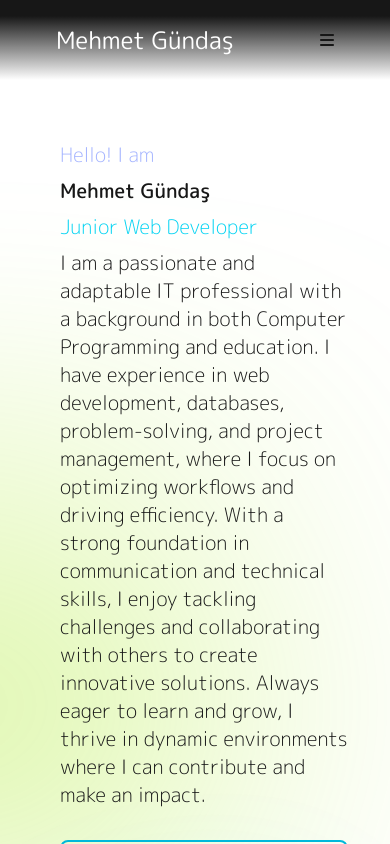
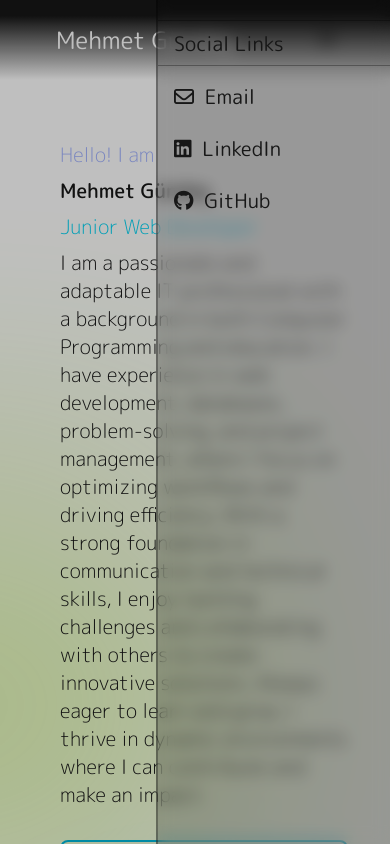
Before and after one commit to mgundas/portfolio, a Next.js app: page / in a window 390 px wide. Both pictures are taken after a click on the button 327 px from the left and 40 px from the top of the page. Shown: the top 844 px of the page. Built offline with nearby package versions, Linux system fonts and the light colour scheme.

Commit message:
implemented the first version of mobile sidebar

```diff
--- a/src/app/globals.css
+++ b/src/app/globals.css
@@ -43,6 +43,14 @@ body {
   @apply leading-[.5]! transition-shadow ease-linear hover:shadow-[0px_0px_15px_rgba(255,255,255,0.8)]
 }
 
+.icon {
+  @apply leading-[.5]! transition-shadow ease-linear
+}
+
 .sm_md_text {
   @apply text-right sm:text-left
 }
+
+.sidebar-link {
+  @apply rounded-lg text-xl p-2 px-4 hover:[&>i]:shadow-[0px_0px_15px_rgba(255,255,255,0.8)]
+}
--- a/src/components/Navbar/Navbar.tsx
+++ b/src/components/Navbar/Navbar.tsx
@@ -1,7 +1,19 @@
-import db from '../../database/database';
+"use client";
+import { useRef } from "react";
+import db from "../../database/database";
 
 const Navbar = () => {
+  const buttonRef = useRef<HTMLButtonElement>(null);
+  const menuRef = useRef<HTMLDivElement>(null);
+  const overlayRef = useRef<HTMLDivElement>(null);
+
+  const handleClick = () => {
+    menuRef.current?.classList.toggle("translate-x-full");
+    overlayRef.current?.classList.toggle("hidden");
+  };
+
   return (
+    <>
       <div className="sticky sm:relative top-0 z-50 h-16 flex items-center justify-between p-10 bg-gradient-to-b from-[#171717] from-20% to-[#00000000]">
         <h1 className="text-white text-2xl ml-4">{db.profile.name}</h1>
         <ul className="gap-4 text-xl items-center hidden sm:flex">
@@ -11,9 +23,50 @@ const Navbar = () => {
           <li className="inline-block text-white mr-4">Contact</li>
           <li className="inline-block text-white mr-4">Resume</li>
         </ul>
-            <button className='flex items-center justify-center p-4 sm:hidden cursor-pointer'><i className="fa-solid fa-bars"></i></button>
+        <button
+          ref={buttonRef}
+          onClick={handleClick}
+          className="flex items-center justify-center p-4 sm:hidden cursor-pointer"
+        >
+          <i className="fa-solid fa-bars"></i>
+        </button>
       </div>
+      <div
+        ref={menuRef}
+        className="h-dvh w-3/5 transition-transform translate-x-full bg-black/20 border-l-2 border-black/30 backdrop-blur-sm fixed z-52 top-0 right-0"
+      >
+        <div className="flex flex-col justify-center gap-2 py-5">
+          <h3 className="text-xl p-2 px-4 border-t-1 border-b-1 border-black/30">Social Links</h3>
+          <a
+            href={db.socials.email}
+            target="blank"
+            className="sidebar-link"
+          >
+            <i className="fa-regular fa-envelope icon"></i>&nbsp;&nbsp;Email
+          </a>
+          <a
+            href={db.socials.linkedin}
+            target="blank"
+            className="sidebar-link"
+          >
+            <i className="fa-brands fa-linkedin icon"></i>&nbsp;&nbsp;LinkedIn
+          </a>
+          <a
+            href={db.socials.github}
+            target="blank"
+            className="sidebar-link"
+          >
+            <i className="fa-brands fa-github icon"></i>&nbsp;&nbsp;GitHub
+          </a>
+        </div>
+      </div>
+      <div
+        ref={overlayRef}
+        onClick={handleClick}
+        className="h-dvh w-dvw fixed top-0 left-0 bg-black/25 z-51 hidden"
+      ></div>
+    </>
   );
-}
+};
 
 export default Navbar;
```
Lines whose indentation alone changed are shown as unchanged.
